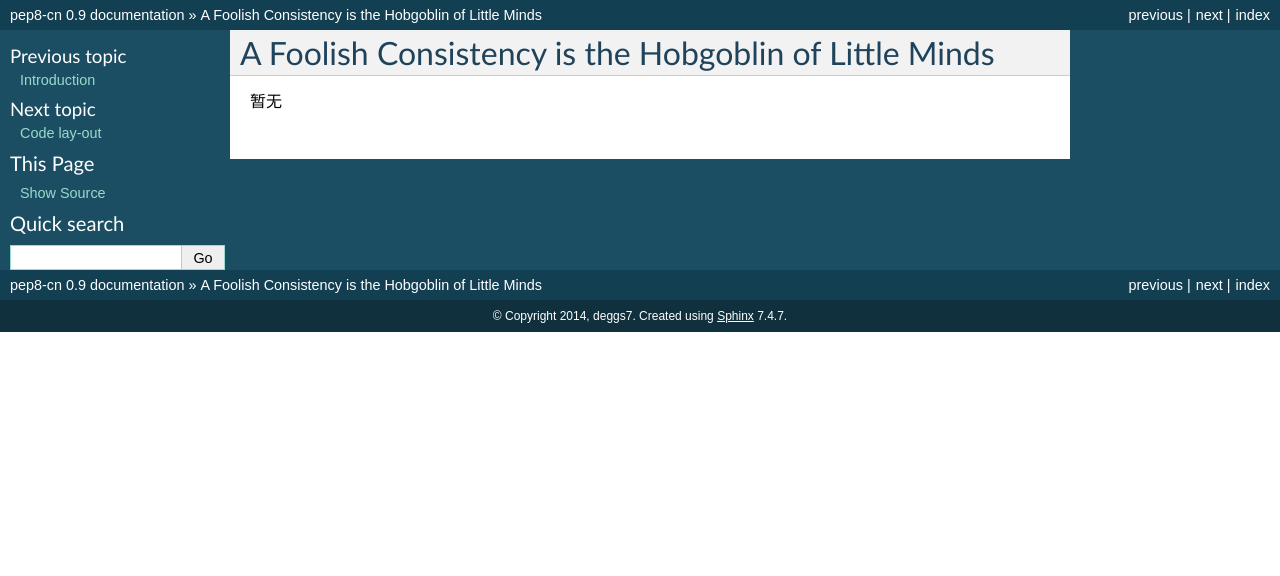
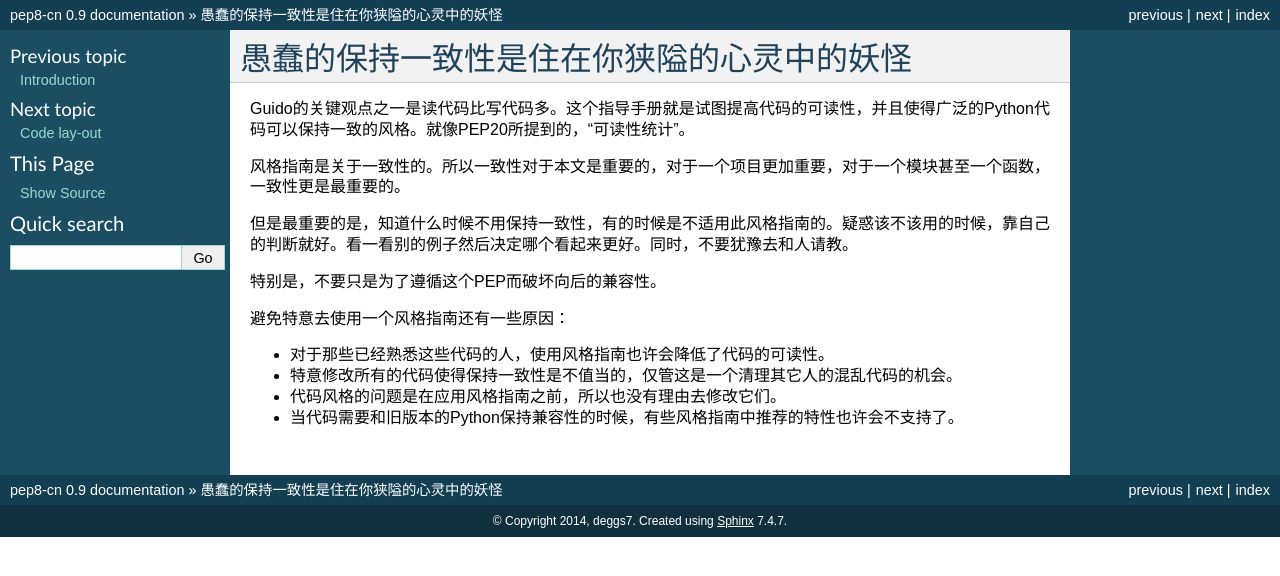
Before and after one commit to deggs7/pep8-cn, a Sphinx documentation site: the page built from source/consistency.rst, in a window 1280 px wide. Shown: the top 576 px of the page. Built offline with Sphinx 7.4.7, drawn with Linux system fonts in a browser that asks for light colours.

Commit message:
finish consistency.rst

```diff
--- a/source/consistency.rst
+++ b/source/consistency.rst
@@ -1,3 +1,17 @@
-A Foolish Consistency is the Hobgoblin of Little Minds
-======================================================
-暂无
+愚蠢的保持一致性是住在你狭隘的心灵中的妖怪
+=========================================
+
+Guido的关键观点之一是读代码比写代码多。这个指导手册就是试图提高代码的可读性，并且使得广泛的Python代码可以保持一致的风格。就像PEP20所提到的，“可读性统计”。
+
+风格指南是关于一致性的。所以一致性对于本文是重要的，对于一个项目更加重要，对于一个模块甚至一个函数，一致性更是最重要的。
+
+但是最重要的是，知道什么时候不用保持一致性，有的时候是不适用此风格指南的。疑惑该不该用的时候，靠自己的判断就好。看一看别的例子然后决定哪个看起来更好。同时，不要犹豫去和人请教。
+
+特别是，不要只是为了遵循这个PEP而破坏向后的兼容性。
+
+避免特意去使用一个风格指南还有一些原因：
+
+* 对于那些已经熟悉这些代码的人，使用风格指南也许会降低了代码的可读性。
+* 特意修改所有的代码使得保持一致性是不值当的，仅管这是一个清理其它人的混乱代码的机会。
+* 代码风格的问题是在应用风格指南之前，所以也没有理由去修改它们。
+* 当代码需要和旧版本的Python保持兼容性的时候，有些风格指南中推荐的特性也许会不支持了。
```
